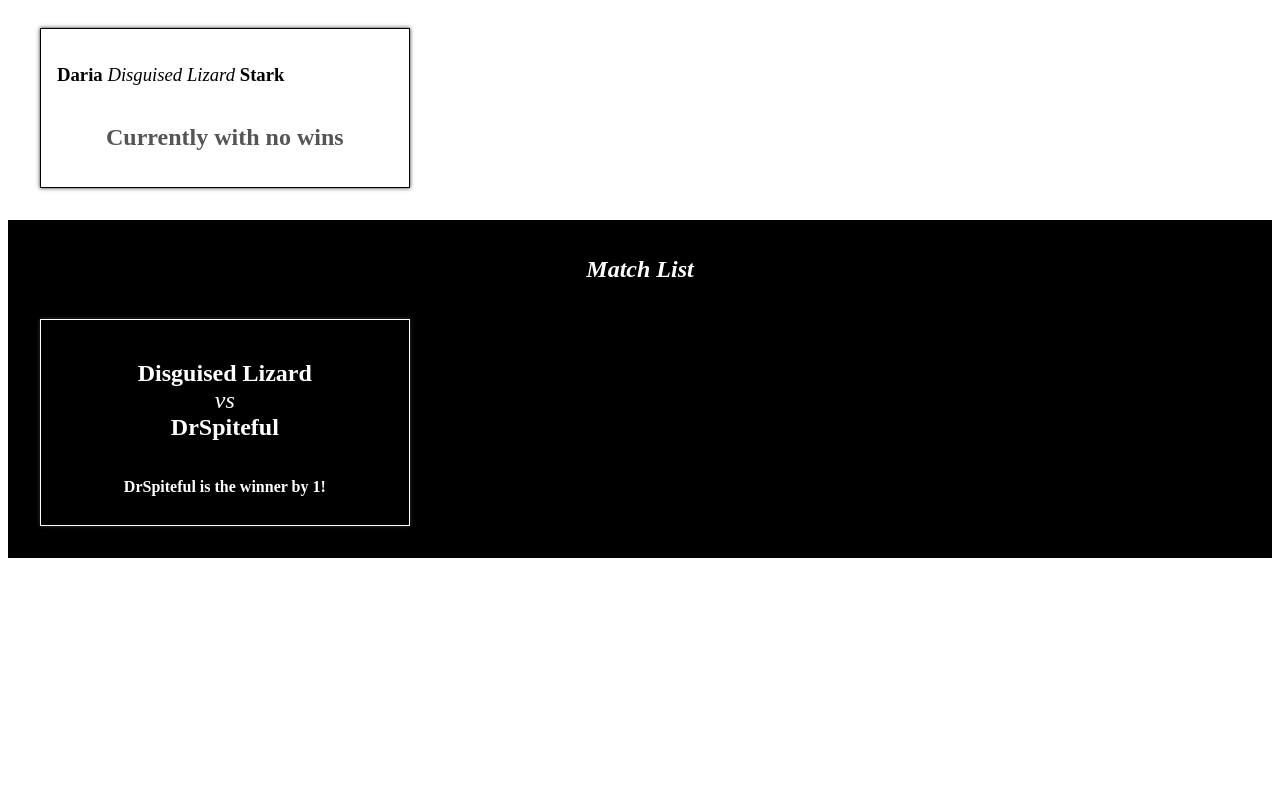
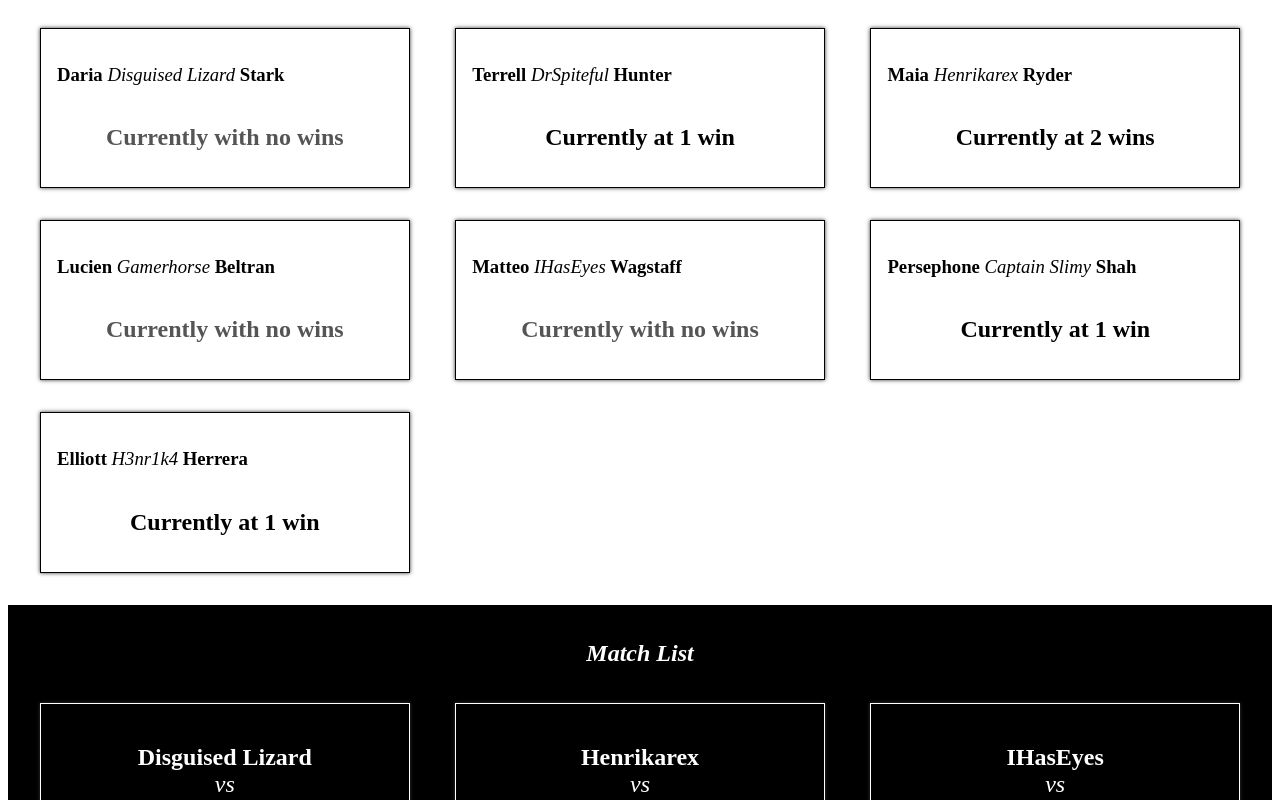
Before and after one commit to kowo0403hk/tourney-matches, a React (Create React App) app: page / in a window 1280 px wide. Shown: the part 180-980 px from the top of the page. Before the commit the page ends 800 px from the top, so only its background shows below. Built offline with nearby package versions, Linux system fonts and the light colour scheme.

Commit message:
implemented iterations of data arrays and refactored all js files to move the data import to App.js (centralize code imports)

```diff
--- a/src/App.js
+++ b/src/App.js
@@ -1,16 +1,23 @@
 import './App.css';
 import PlayerList from './components/PlayerList';
 import MatchList from './components/MatchList';
+import matchData from './data/matchData';
+import playerData from './data/playerData';
+import { preparePlayerData, addWinsToPlayers } from './helpers/playerHelpers';
 
 
 function App() {
+
+  const playerDataArray = preparePlayerData(playerData);
+  const parsedPlayerData = addWinsToPlayers(playerDataArray, matchData);
+
   return (
     <div className="App">
       <h1>
         Tourney Matches <span>Where Coding and Tournaments found their Match!</span>
       </h1>
-      <PlayerList />
-      <MatchList />
+      <PlayerList parsedPlayerData={parsedPlayerData} />
+      <MatchList matchData={matchData} />
     </div>
   );
 }
--- a/src/components/MatchList.js
+++ b/src/components/MatchList.js
@@ -1,13 +1,21 @@
 import Match from './Match';
-import matchData from '../data/matchData';
+
 
 function MatchList(props) {
-  const oneMatch = matchData[0];
+
+  const matches = props.matchData.map(match => {
+    return (<Match
+              key={match.matchNumber}
+              players={match.players}
+              winner={match.winner}
+              scoreDifference={match.scoreDifference} />);
+  });
+
 
   return (
     <section className='PlayerList MatchList'>
       <h1>Match List</h1>
-      <Match players={oneMatch.players} winner={oneMatch.winner} scoreDifference={oneMatch.scoreDifference} />
+      {matches}
     </section>
   );
 };
--- a/src/components/PlayerList.js
+++ b/src/components/PlayerList.js
@@ -1,17 +1,22 @@
 import Player from './Player';
-import playerData from '../data/playerData';
-import matchData from '../data/matchData';
-import { preparePlayerData, addWinsToPlayers } from '../helpers/playerHelpers';
 
 function PlayerList(props) {
-  const playerDataArray = preparePlayerData(playerData);
-  const parsedPlayerData = addWinsToPlayers(playerDataArray, matchData);
-  const onePlayer = parsedPlayerData[0]
+
+  const players = props.parsedPlayerData.map(player => {
+    return (
+      <Player
+        key={player.gamerTag}
+        gamerTag={player.gamerTag}
+        firstName={player.firstName}
+        lastName={player.lastName}
+        wins={player.wins} />
+    );
+  });
 
   return (
     <section className='PlayerList'>
       <h1>Current participating players</h1>
-      <Player gamerTag={onePlayer.gamerTag} firstName={onePlayer.firstName} lastName={onePlayer.lastName} wins={onePlayer.wins} />
+      {players}
     </section>
   );
 };
```
